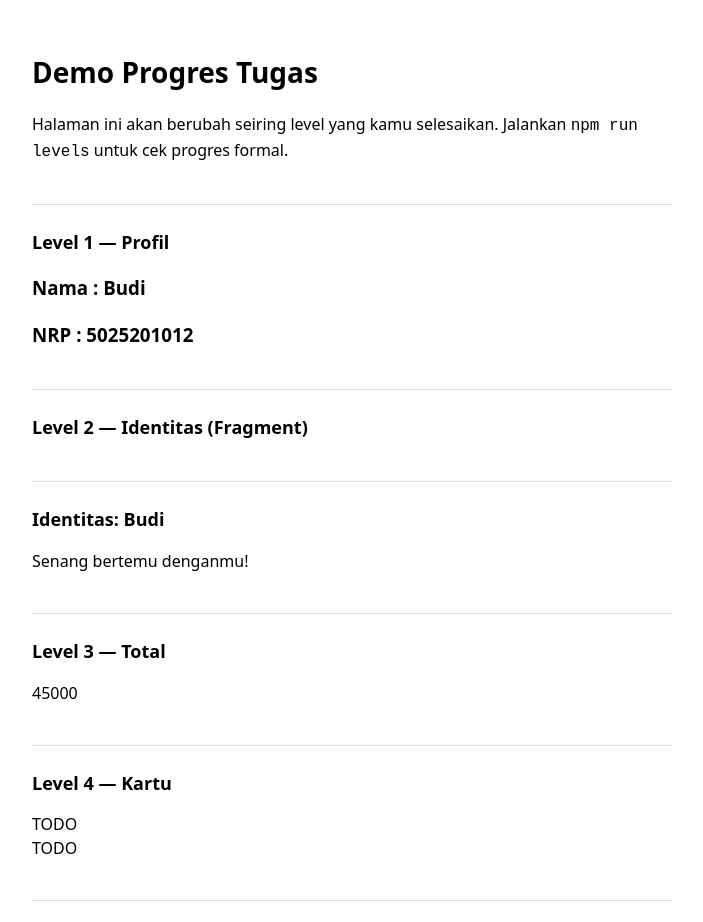
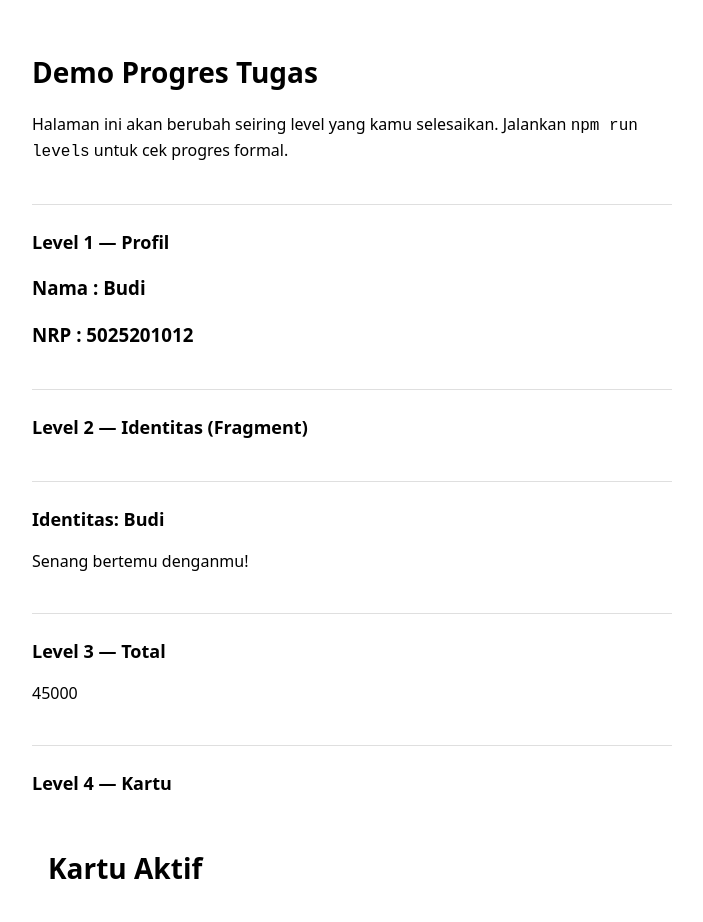
Before and after one commit to webdev-if-its/frontend-5053241025, a React (Vite) app in the folder pertemuan-02/: page / in a window 1280 px wide. Shown: the top 922 px of the page, without its empty margins (288-991 px from the left). Built offline with nearby package versions, Linux system fonts and the light colour scheme.

Commit message:
Pertemuan-02: Level 4 selesai

```diff
--- a/pertemuan-02/src/components/Kartu.tsx
+++ b/pertemuan-02/src/components/Kartu.tsx
@@ -4,6 +4,16 @@
 //   (bukan "class", JSX pakai className — lihat SOAL.md bagian Aturan JSX/TSX)
 // - style inline padding 16 lewat objek: style={{ padding: 16 }}
 // - memuat teks judul di dalamnya
-export function Kartu(props: any) {
-  return <div>TODO</div>
+
+interface Card {
+  judul: string
+  aktif: boolean
 }
+
+export function Kartu({ judul, aktif }: Card) {
+  return <div className={aktif ? "aktif" : "kartu"}
+    style={{ padding: 16 }}>
+    <h1>{judul}</h1>
+
+  </div>
+}
```
